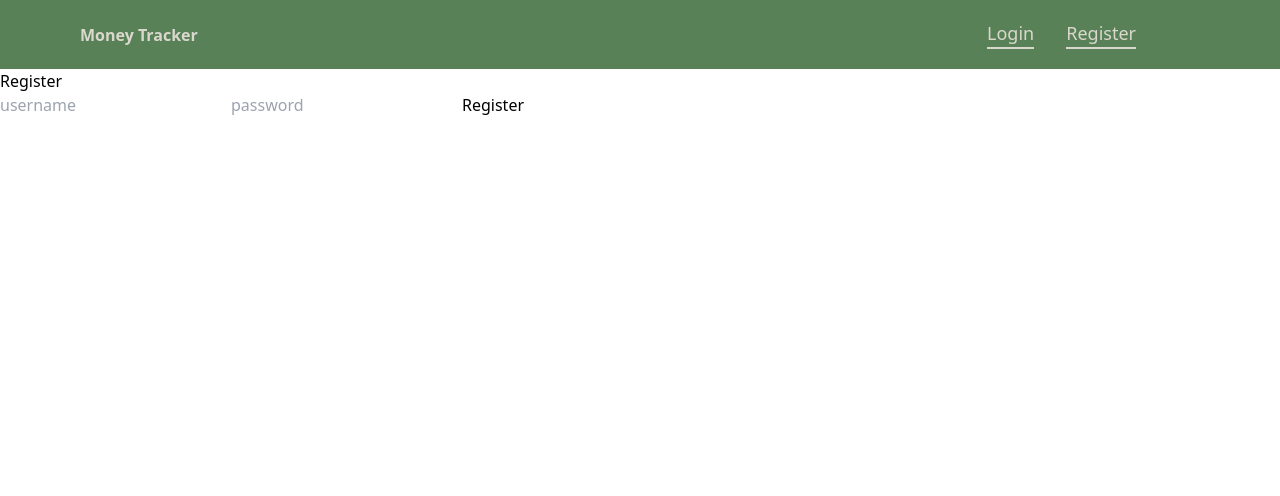
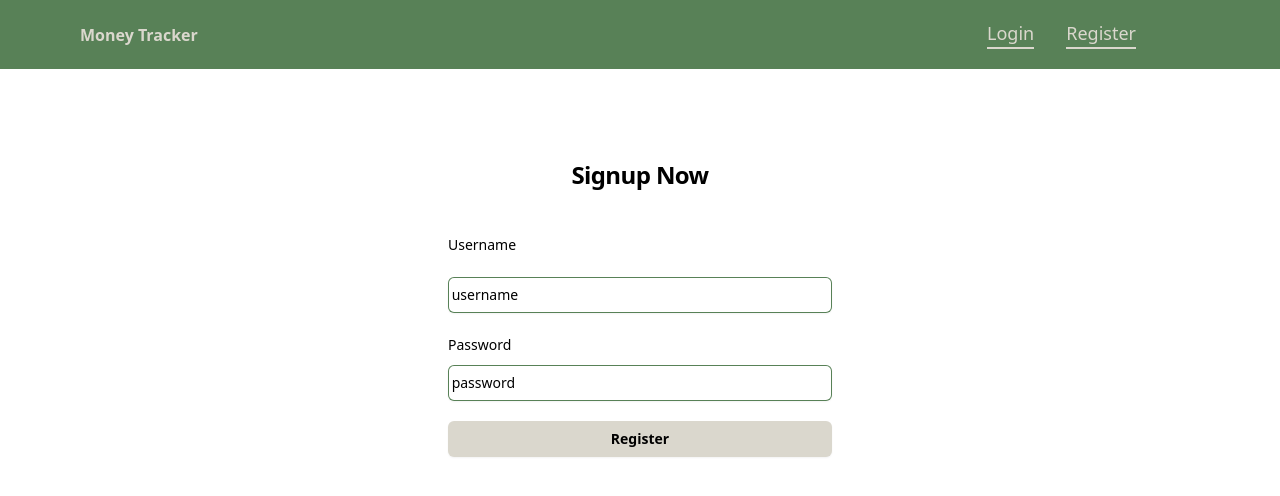
Before and after one commit to steven-nguyen22/Money-Tracker, a React (Vite) app in the folder client/: page /register in a window 1280 px wide. Shown: the top 496 px of the page. Built offline with nearby package versions, Linux system fonts and the light colour scheme.

Commit message:
css for register page

```diff
--- a/client/src/Components/Login.tsx
+++ b/client/src/Components/Login.tsx
@@ -38,7 +38,7 @@
       </div>
       <div className="object-center">
         <form onSubmit={handleLogin}>
-          <h1>Login</h1>
+          <h1>Login Page</h1>
           <input
             type="text"
             placeholder="username"
--- a/client/src/Components/Register.tsx
+++ b/client/src/Components/Register.tsx
@@ -29,27 +29,59 @@
       <div>
         <Nav />
       </div>
+      <div className="flex min-h-full flex-1 flex-col justify-center px-6 py-12 lg:px-8">
+        <div className="sm:mx-auto sm:w-full sm:max-w-sm">
+          <h1 className="mt-10 text-center text-2xl font-bold leading-9 tracking-tight text-black">
+            Signup Now
+          </h1>
+        </div>
+        <div className="">
+          <div className="mt-10 sm:mx-auto sm:w-full sm:max-w-sm">
+            <form className="space-y-5" onSubmit={handleRegister}>
               <div>
-        <form onSubmit={handleRegister}>
-          <h1>Register</h1>
+                <label className="block text-sm font-medium leading-6 text-black">
+                  Username
+                </label>
+              </div>
+              <div className="mt-2">
                 <input
+                  className="block w-full rounded-md border-0 py-1.5 text-black shadow-sm ring-1 ring-inset ring-green3 placeholder:text-black focus:ring-2 focus:ring-inset focus:ring-green1 sm:text-sm sm:leading-6"
                   type="text"
-            placeholder="username"
+                  placeholder=" username"
                   value={username}
                   onChange={(e: React.ChangeEvent<HTMLInputElement>) => {
                     setUsername(e.target.value);
                   }}
                 />
+              </div>
+
+              <div>
+                <div>
+                  <label className="block text-sm font-medium leading-6 text-black">
+                    Password
+                  </label>
+                </div>
+                <div className="mt-2">
                   <input
+                    className="block w-full rounded-md border-0 py-1.5 text-black shadow-sm ring-1 ring-inset ring-green3 placeholder:text-black focus:ring-2 focus:ring-inset focus:ring-green1 sm:text-sm sm:leading-6"
                     type="password"
-            placeholder="password"
+                    placeholder=" password"
                     value={password}
                     onChange={(e: React.ChangeEvent<HTMLInputElement>) => {
                       setPassword(e.target.value);
                     }}
                   />
-          <button>Register</button>
+                </div>
+              </div>
+
+              <div>
+                <button className="flex w-full justify-center rounded-md bg-gray1 px-3 py-1.5 text-sm font-semibold leading-6 text-white shadow-sm hover:bg-green1 focus-visible:outline focus-visible:outline-2 focus-visible:outline-offset-2 focus-visible:outline-green1">
+                  Register
+                </button>
+              </div>
             </form>
+          </div>
+        </div>
       </div>
     </div>
   );
--- a/client/tailwind.config.js
+++ b/client/tailwind.config.js
@@ -8,6 +8,7 @@
       green3: "#588157",
       green4: "#a3b18a",
       gray1: "#dad7cd",
+      black: "#000000",
     },
     extend: {},
   },
```
Lines whose indentation alone changed are shown as unchanged.
